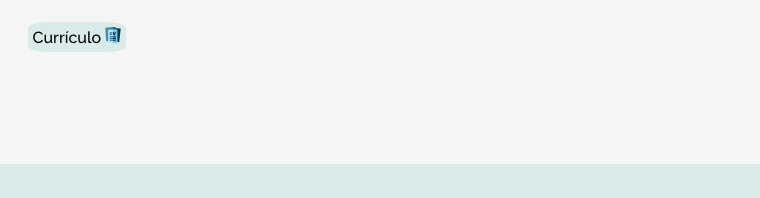
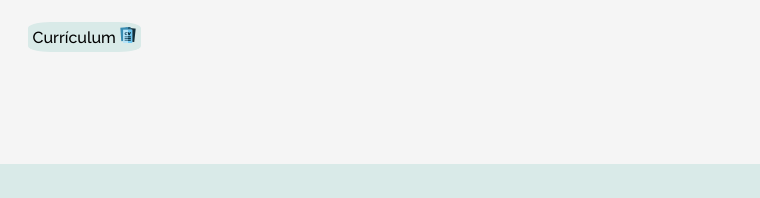
Before and after one commit to Yansel17/MiPortafilio, a plain HTML site: page index.html in a window 1280 px wide. Shown: the part 398-596 px from the top of the page, 443-1203 px from the left. Drawn offline with nearby package versions, Linux system fonts and the light colour scheme; files whose address does not match are found by name.

Commit message:
Corrección de palabras en index.html

```diff
--- a/index.html
+++ b/index.html
@@ -84,7 +84,7 @@
             </li>
             <li class="title__network__item">
               <a href="assets/pdf/Yansel Martínez - CV.pdf"
-                >Currículo <img src="assets/img/curriculum-vitae.png"
+                >Currículum <img src="assets/img/curriculum-vitae.png"
               /></a>
             </li>
           </ul>
```
